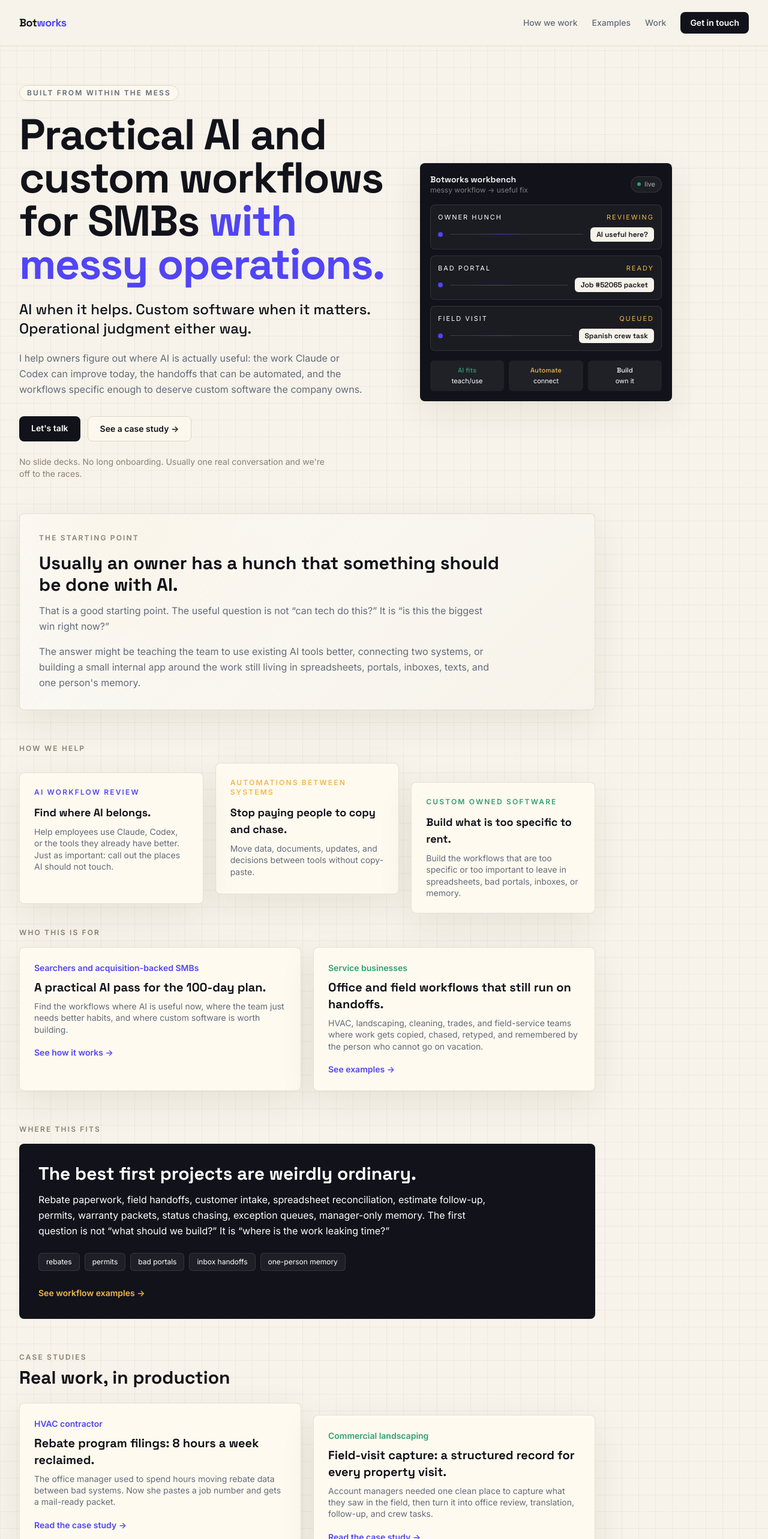
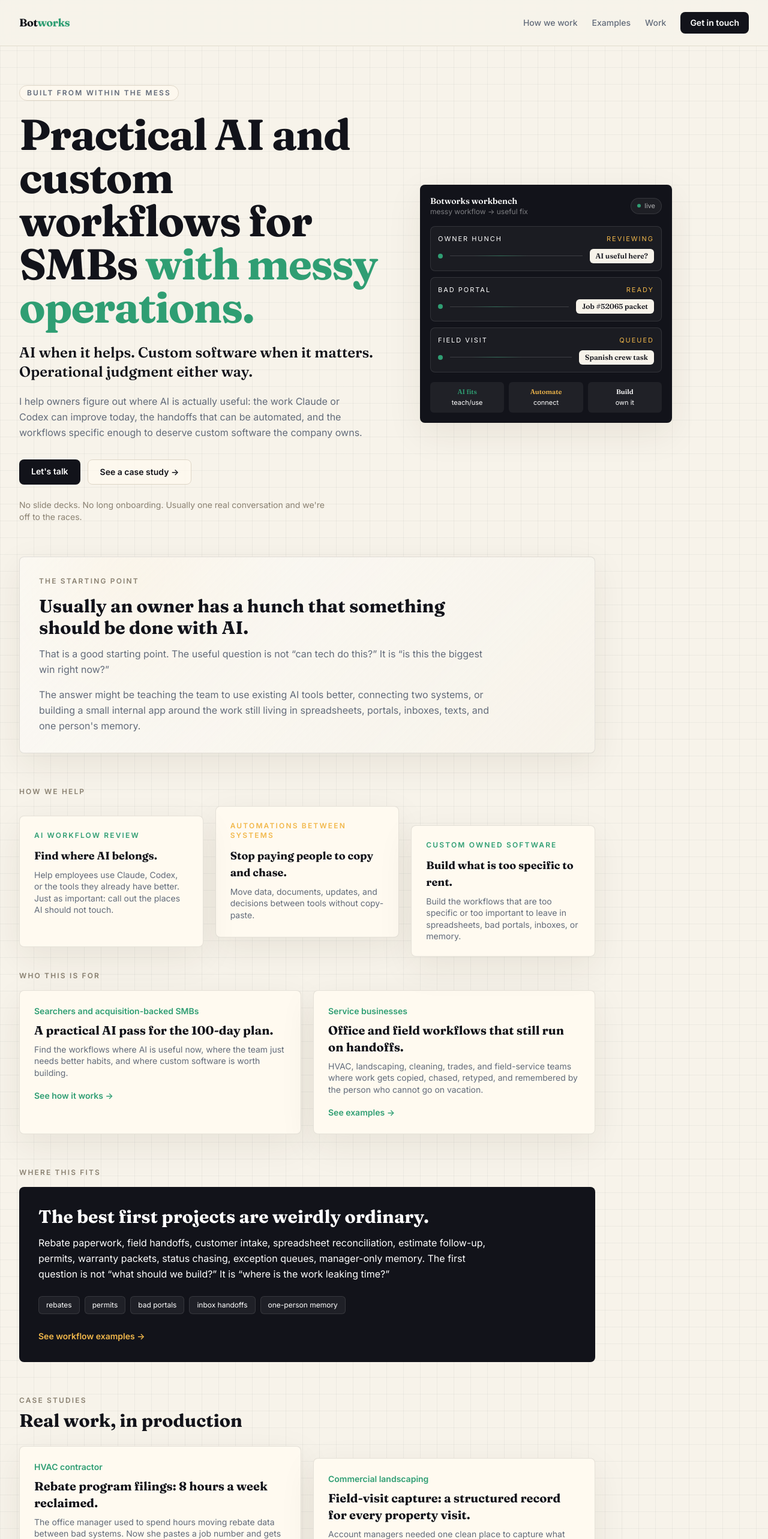
Before and after one commit to thebotcandoit/thebotcandoit.com, a Next.js app: page / in a window 1280 px wide. Shown: the top 2566 px of the page at 60% size. Built offline with nearby package versions, Linux system fonts and the light colour scheme.

Commit message:
Give Botworks a more distinctive visual voice

```diff
--- a/components/Nav.js
+++ b/components/Nav.js
@@ -8,23 +8,23 @@
     <nav className="px-6 sm:px-8 py-4 sm:py-5 border-b border-[#ded6c7]/80 bg-[#f7f3ea]/90 backdrop-blur">
       <div className="flex items-center justify-between">
         <Link href="/" className="font-display text-lg font-bold tracking-tight text-[#12131a] hover:opacity-80 transition-opacity">
-          Bot<span className="text-[#5145f5]">works</span>
+          Bot<span className="text-[#2f9e73]">works</span>
         </Link>
 
         {/* Desktop links */}
         <div className="hidden md:flex items-center gap-6">
-          <Link href="/how-we-work" className="text-sm text-[#626b7a] hover:text-[#5145f5] transition-colors font-medium">
+          <Link href="/how-we-work" className="text-sm text-[#626b7a] hover:text-[#2f9e73] transition-colors font-medium">
             How we work
           </Link>
-          <Link href="/workflow-examples" className="text-sm text-[#626b7a] hover:text-[#5145f5] transition-colors font-medium">
+          <Link href="/workflow-examples" className="text-sm text-[#626b7a] hover:text-[#2f9e73] transition-colors font-medium">
             Examples
           </Link>
-          <Link href="/work" className="text-sm text-[#626b7a] hover:text-[#5145f5] transition-colors font-medium">
+          <Link href="/work" className="text-sm text-[#626b7a] hover:text-[#2f9e73] transition-colors font-medium">
             Work
           </Link>
           <Link
             href="/contact"
-            className="bg-[#12131a] text-white px-4 py-2 rounded-lg text-sm font-semibold hover:bg-[#5145f5] transition-colors"
+            className="bg-[#12131a] text-white px-4 py-2 rounded-lg text-sm font-semibold hover:bg-[#2f9e73] transition-colors"
           >
             Get in touch
           </Link>
@@ -47,28 +47,28 @@
           <Link
             href="/how-we-work"
             onClick={() => setOpen(false)}
-            className="text-base text-[#626b7a] hover:text-[#5145f5] transition-colors font-medium py-2"
+            className="text-base text-[#626b7a] hover:text-[#2f9e73] transition-colors font-medium py-2"
           >
             How we work
           </Link>
           <Link
             href="/workflow-examples"
             onClick={() => setOpen(false)}
-            className="text-base text-[#626b7a] hover:text-[#5145f5] transition-colors font-medium py-2"
+            className="text-base text-[#626b7a] hover:text-[#2f9e73] transition-colors font-medium py-2"
           >
             Examples
           </Link>
           <Link
             href="/work"
             onClick={() => setOpen(false)}
-            className="text-base text-[#626b7a] hover:text-[#5145f5] transition-colors font-medium py-2"
+            className="text-base text-[#626b7a] hover:text-[#2f9e73] transition-colors font-medium py-2"
           >
             Work
           </Link>
           <Link
             href="/contact"
             onClick={() => setOpen(false)}
-            className="bg-[#12131a] text-white px-4 py-3 rounded-lg text-base font-semibold hover:bg-[#5145f5] transition-colors text-center"
+            className="bg-[#12131a] text-white px-4 py-3 rounded-lg text-base font-semibold hover:bg-[#2f9e73] transition-colors text-center"
           >
             Get in touch
           </Link>
--- a/pages/index.js
+++ b/pages/index.js
@@ -31,7 +31,7 @@
               <span className="hidden shrink-0 text-[#f2b84b] sm:inline">{status}</span>
             </div>
             <div className="flex min-w-0 items-center gap-3">
-              <div className="h-2 w-2 rounded-full bg-[#5145f5]" />
+              <div className="h-2 w-2 rounded-full bg-[#2f9e73]" />
               <div className="handoff-line h-px min-w-0 flex-1 bg-white/15" />
               <div className="max-w-[44%] truncate rounded-md bg-[#f7f3ea] px-2.5 py-1 font-display text-xs font-semibold text-[#12131a]">
                 {to}
@@ -83,7 +83,7 @@
                 </p>
                 <h1 className="font-display max-w-[20rem] sm:max-w-none text-[2rem] sm:text-6xl lg:text-7xl font-bold tracking-tight text-[#12131a] leading-[1.03] sm:leading-[0.94] mb-6">
                   Practical AI and custom workflows for SMBs{' '}
-                  <span className="text-[#5145f5]">with messy operations.</span>
+                  <span className="text-[#2f9e73]">with messy operations.</span>
                 </h1>
                 <p className="font-display max-w-[20rem] sm:max-w-2xl text-[1.2rem] sm:text-2xl text-[#12131a] leading-snug mb-5">
                   AI when it helps. Custom software when it matters. Operational judgment either way.
@@ -92,10 +92,10 @@
                   I help owners figure out where AI is actually useful: the work Claude or Codex can improve today, the handoffs that can be automated, and the workflows specific enough to deserve custom software the company owns.
                 </p>
                 <div className="flex gap-3 flex-wrap">
-                  <Link href="/contact" className="bg-[#12131a] text-white px-5 py-2.5 rounded-lg text-sm font-semibold hover:bg-[#5145f5] transition-colors">
+                  <Link href="/contact" className="bg-[#12131a] text-white px-5 py-2.5 rounded-lg text-sm font-semibold hover:bg-[#2f9e73] transition-colors">
                     Let&apos;s talk
                   </Link>
-                  <a href="#case-studies" className="border border-[#ded6c7] bg-[#fffaf0]/70 text-[#12131a] px-5 py-2.5 rounded-lg text-sm font-semibold hover:border-[#5145f5] hover:text-[#5145f5] transition-colors">
+                  <a href="#case-studies" className="border border-[#ded6c7] bg-[#fffaf0]/70 text-[#12131a] px-5 py-2.5 rounded-lg text-sm font-semibold hover:border-[#2f9e73] hover:text-[#2f9e73] transition-colors">
                     See a case study &rarr;
                   </a>
                 </div>
@@ -128,7 +128,7 @@
             <p className="text-xs font-semibold text-[#8a8171] uppercase tracking-[0.18em] mb-4">How we help</p>
             <div className="grid grid-cols-1 md:grid-cols-3 gap-5">
               <div className="lift hairline-card rounded-lg bg-[#fffaf0] p-6 md:translate-y-4">
-                <p className="text-xs font-semibold text-[#5145f5] uppercase tracking-[0.18em] mb-3">AI workflow review</p>
+                <p className="text-xs font-semibold text-[#2f9e73] uppercase tracking-[0.18em] mb-3">AI workflow review</p>
                 <h3 className="font-display text-lg font-bold text-[#12131a] mb-2">Find where AI belongs.</h3>
                 <p className="text-sm text-[#626b7a] leading-snug">
                   Help employees use Claude, Codex, or the tools they already have better. Just as important: call out the places AI should not touch.
@@ -159,12 +159,12 @@
                 href="/for-searchers"
                 className="lift hairline-card rounded-lg p-6 bg-[#fffaf0] cursor-pointer block"
               >
-                <p className="text-sm font-semibold text-[#5145f5] mb-2">Searchers and acquisition-backed SMBs</p>
+                <p className="text-sm font-semibold text-[#2f9e73] mb-2">Searchers and acquisition-backed SMBs</p>
                 <h2 className="font-display text-xl font-bold text-[#12131a] mb-2">A practical AI pass for the 100-day plan.</h2>
                 <p className="text-sm text-[#626b7a] leading-snug mb-4">
                   Find the workflows where AI is useful now, where the team just needs better habits, and where custom software is worth building.
                 </p>
-                <span className="text-sm font-semibold text-[#5145f5]">See how it works &rarr;</span>
+                <span className="text-sm font-semibold text-[#2f9e73]">See how it works &rarr;</span>
               </Link>
               <Link
                 href="/for-service-businesses"
@@ -175,7 +175,7 @@
                 <p className="text-sm text-[#626b7a] leading-snug mb-4">
                   HVAC, landscaping, cleaning, trades, and field-service teams where work gets copied, chased, retyped, and remembered by the person who cannot go on vacation.
                 </p>
-                <span className="text-sm font-semibold text-[#5145f5]">See examples &rarr;</span>
+                <span className="text-sm font-semibold text-[#2f9e73]">See examples &rarr;</span>
               </Link>
             </div>
           </section>
@@ -212,12 +212,12 @@
                 href="/case-studies/hvac-rebate-automation"
                 className="lift hairline-card rounded-lg p-6 bg-[#fffaf0] cursor-pointer block"
               >
-                <p className="text-sm font-semibold text-[#5145f5] mb-2">HVAC contractor</p>
+                <p className="text-sm font-semibold text-[#2f9e73] mb-2">HVAC contractor</p>
                 <h3 className="font-display text-xl font-bold text-[#12131a] mb-2">Rebate program filings: 8 hours a week reclaimed.</h3>
                 <p className="text-sm text-[#626b7a] leading-snug mb-4">
                   The office manager used to spend hours moving rebate data between bad systems. Now she pastes a job number and gets a mail-ready packet.
                 </p>
-                <span className="text-sm font-semibold text-[#5145f5]">
+                <span className="text-sm font-semibold text-[#2f9e73]">
                   Read the case study &rarr;
                 </span>
               </Link>
@@ -230,7 +230,7 @@
                 <p className="text-sm text-[#626b7a] leading-snug mb-4">
                   Account managers needed one clean place to capture what they saw in the field, then turn it into office review, translation, follow-up, and crew tasks.
                 </p>
-                <span className="text-sm font-semibold text-[#5145f5]">
+                <span className="text-sm font-semibold text-[#2f9e73]">
                   Read the case study &rarr;
                 </span>
               </Link>
@@ -243,7 +243,7 @@
                 <p className="text-sm text-[#626b7a] leading-snug mb-4">
                   Practical AI habits and lightweight tools that compress a designer&apos;s pre-pitch homework &mdash; reference photos, listing-price sanity checks, neighborhood comps &mdash; from hours to minutes.
                 </p>
-                <span className="text-sm font-semibold text-[#5145f5]">
+                <span className="text-sm font-semibold text-[#2f9e73]">
                   Read the case study &rarr;
                 </span>
               </Link>
@@ -257,7 +257,7 @@
             <div className="grid grid-cols-1 md:grid-cols-2 gap-5">
               <div className="hairline-card rounded-lg p-6 bg-[#fffaf0] block">
                 <div className="flex items-center gap-2 mb-2">
-                  <p className="text-sm font-semibold text-[#5145f5]">Chicago HVAC contractor</p>
+                  <p className="text-sm font-semibold text-[#2f9e73]">Chicago HVAC contractor</p>
                   <span className="text-[10px] font-semibold uppercase tracking-[0.18em] text-[#7a4d00] bg-[#f2b84b]/20 border border-[#f2b84b]/50 rounded-full px-2 py-0.5">Upcoming</span>
                 </div>
                 <h3 className="font-display text-xl font-bold text-[#12131a] mb-2">Front-office automation: one view of the day&apos;s work.</h3>
--- a/styles/globals.css
+++ b/styles/globals.css
@@ -1,4 +1,4 @@
-@import url('https://fonts.googleapis.com/css2?family=Inter:wght@400;500;600;700;800&family=Space+Grotesk:wght@500;600;700&display=swap');
+@import url('https://fonts.googleapis.com/css2?family=Fraunces:wght@600;700;800&family=Inter:wght@400;500;600;700;800&display=swap');
 
 @tailwind base;
 @tailwind components;
@@ -10,7 +10,7 @@
   --ink: #12131a;
   --muted: #626b7a;
   --line: #ded6c7;
-  --violet: #5145f5;
+  --green-deep: #1f7a57;
   --green: #2f9e73;
   --amber: #f2b84b;
 }
@@ -28,7 +28,7 @@
 }
 
 .font-display {
-  font-family: "Space Grotesk", Inter, ui-sans-serif, system-ui, sans-serif;
+  font-family: Fraunces, Georgia, "Times New Roman", serif;
 }
 
 .paper-grid {
@@ -84,7 +84,7 @@
   top: 0;
   height: 100%;
   width: 42%;
-  background: linear-gradient(90deg, transparent, rgba(81, 69, 245, 0.55), transparent);
+  background: linear-gradient(90deg, transparent, rgba(47, 158, 115, 0.55), transparent);
   animation: handoff 2.8s ease-in-out infinite;
 }
 
```
Also changed, not shown: components/Footer.js (+7 -7 lines).
